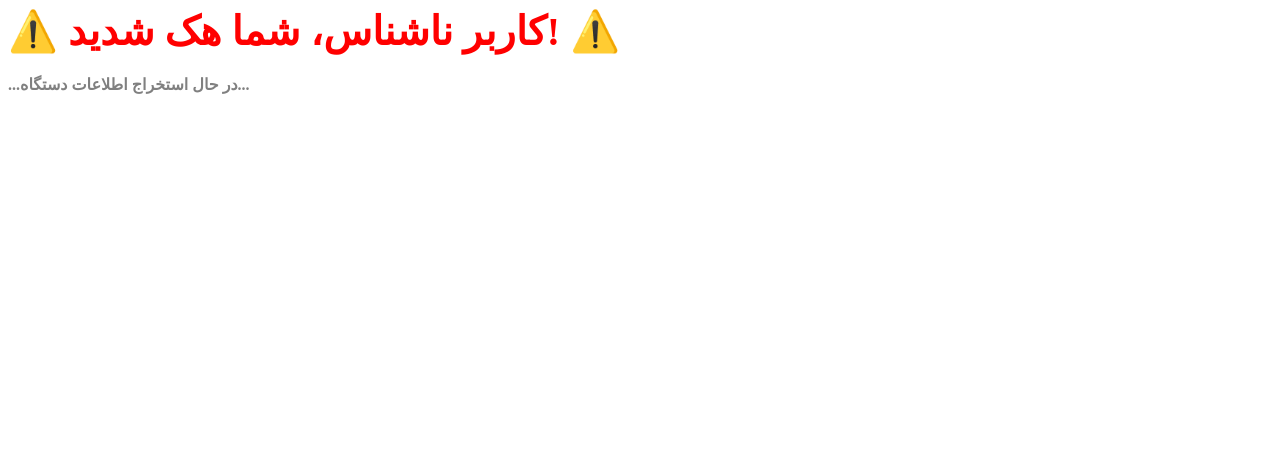
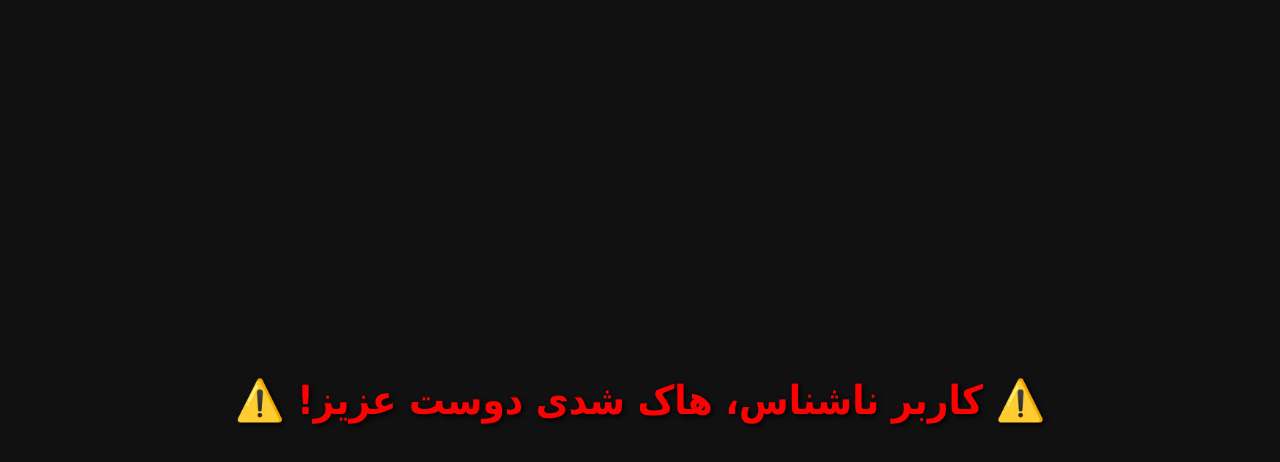
Before and after one commit to Apa-Security/security_event, a plain HTML site: page index.html in a window 1280 px wide. Both pictures are taken after a click on the button "ثبت‌نام و دریافت جایزه". Drawn offline with Linux system fonts and the light colour scheme.

Commit message:
Update index.html

```diff
--- a/index.html
+++ b/index.html
@@ -1,62 +1,83 @@
-<!-- بخش فریبنده (تله قرعه‌کشی) -->
-    <div id="lottery-part" style="color: white; margin-top: 20px;">
-        <h2>🎉 قرعه‌کشی غرفه امنیت 🎉</h2>
-        <p>برای شرکت در قرعه‌کشی، نام خود را وارد کنید:</p>
-        <input type="text" id="userName" placeholder="نام شما..." style="padding: 10px; font-size: 1em; text-align: center; border-radius: 5px; border: none; outline: none; margin-bottom: 20px;">
+<!DOCTYPE html>
+<html lang="fa">
+<head>
+    <meta charset="UTF-8">
+    <meta name="viewport" content="width=device-width, initial-scale=1.0">
+    <title>قرعه‌کشی غرفه امنیت</title>
+    <style>
+        body {
+            margin: 0;
+            padding: 0;
+            display: flex;
+            flex-direction: column;
+            justify-content: center;
+            align-items: center;
+            min-height: 100vh; /* تمام ارتفاع صفحه را می‌گیرد */
+            background-color: #111;
+            font-family: Tahoma, Arial, sans-serif;
+            text-align: center;
+            direction: rtl; /* راست‌چین کردن متن‌ها */
+            overflow: hidden; /* جلوگیری از اسکرول شدن هنگام چشمک زدن */
+        }
+    </style>
+</head>
+<body>
+
+    <!-- بخش فریبنده (تله قرعه‌کشی) -->
+    <div id="lottery-part" style="color: white;">
+        <h2 style="font-size: 2em; margin-bottom: 20px;">🎉 قرعه‌کشی غرفه امنیت 🎉</h2>
+        <p style="font-size: 1.2em; margin-bottom: 20px;">لطفا نام خود را جهت ثبت نام در قرعه کشی وارد کنید</p>
+        <input type="text" id="userName" placeholder="نام شما..." style="padding: 12px; font-size: 1.1em; text-align: center; border-radius: 8px; border: none; outline: none; margin-bottom: 25px; width: 80%; max-width: 300px;">
         <br>
-        <button id="submitBtn" style="padding: 10px 20px; font-size: 1.2em; background-color: #00ff00; color: black; border: none; border-radius: 5px; font-weight: bold; cursor: pointer;">ثبت‌نام و دریافت جایزه</button>
+        <button id="submitBtn" style="padding: 12px 25px; font-size: 1.2em; background-color: #00ff00; color: black; border: none; border-radius: 8px; font-weight: bold; cursor: pointer; width: 80%; max-width: 300px;">ثبت‌نام و دریافت جایزه</button>
     </div>
 
     <!-- بخش ترسناک (پیام هک) -->
-    <div id="scary-part" style="display: none; color: red; font-size: 2.5em; font-weight: bold;">
-        ⚠️ <span id="hackedName"></span>، شما هک شدید! ⚠️
-        <p style="font-size: 0.4em; color: gray; margin-top: 20px;">
-            ...در حال استخراج اطلاعات دستگاه...<br><br>
-            <span id="deviceInfo" style="color: white;"></span>
-        </p>
+    <div id="scary-part" style="display: none; color: red; font-size: 2.5em; font-weight: bold; text-shadow: 2px 2px 5px black;">
+        ⚠️ <span id="hackedName"></span>، هاک شدی دوست عزیز! ⚠️
     </div>
 
     <!-- بخش ایمن (پیام آموزشی) -->
-    <div id="safe-part" style="display: none; color: #00ff00; font-size: 1.3em; line-height: 1.8; margin-top: 50px;">
-        <span class="highlight">نترسید!</span> این فقط یک مانور آموزشی بود.<br>
-        همیشه مراقب لینک‌های ناشناس و فرم‌های قرعه‌کشی باشید.
+    <div id="safe-part" style="display: none; color: #00ff00; font-size: 1.8em; font-weight: bold; line-height: 1.8; padding: 20px;">
+        شوخی کردم هاک نشدی،<br>بیا غرفه امنیت تا هاکت نکردم! 😄
     </div>
 
-    <!-- کدهای منطقی برای لرزش و خواندن اطلاعات -->
     <script>
         document.getElementById('submitBtn').addEventListener('click', function() {
-            // ۱. خواندن نام کاربر
+            // خواندن نام کاربر
             let name = document.getElementById('userName').value;
             if (name.trim() === "") {
                 name = "کاربر ناشناس";
             }
 
-            // ۲. استخراج اطلاعات دستگاه
-            let rawDeviceInfo = navigator.userAgent;
-            let readableDevice = "دستگاه ناشناس";
+            // مخفی کردن فرم و نمایش پیام هک
+            document.getElementById('lottery-part').style.display = 'none';
+            document.getElementById('hackedName').innerText = name;
+            document.getElementById('scary-part').style.display = 'block';
 
-            if (/android/i.test(rawDeviceInfo)) {
-                readableDevice = "یک گوشی اندرویدی";
-            } else if (/iphone|ipad|ipod/i.test(rawDeviceInfo)) {
-                readableDevice = "یک دستگاه آیفون/آیپد";
-            } else if (/windows/i.test(rawDeviceInfo)) {
-                readableDevice = "یک سیستم ویندوزی";
+            // ایجاد ۱۰ ثانیه لرزش (ویبره)
+            if ("vibrate" in navigator) {
+                navigator.vibrate(10000);
             }
 
-            // ۳. ایجاد ۵ ثانیه لرزش
-            if ("vibrate" in navigator) {
-                navigator.vibrate(5000);
-            }
+            // افکت فلشر صفحه نمایش (چشمک زدن سریع پس‌زمینه)
+            let isRed = false;
+            let flashInterval = setInterval(function() {
+                document.body.style.backgroundColor = isRed ? '#111' : 'red';
+                isRed = !isRed;
+            }, 100); // سرعت چشمک زدن (هر ۱۰۰ میلی‌ثانیه)
 
-            // ۴. مخفی کردن فرم و نمایش پیام هک
-            document.getElementById('lottery-part').style.display = 'none';
-            document.getElementById('hackedName').innerText = name;
-            document.getElementById('deviceInfo').innerText = "شما با " + readableDevice + " وارد شده‌اید.\nمشخصات فنی: " + rawDeviceInfo;
-            document.getElementById('scary-part').style.display = 'block';
+            // پایان مانور بعد از ۱۰ ثانیه
+            setTimeout(function() {
+                clearInterval(flashInterval); // قطع کردن افکت فلشر
+                document.body.style.backgroundColor = '#111'; // برگرداندن رنگ پس‌زمینه به حالت عادی
 
-            // ۵. نمایش پیام ایمن بعد از ۵.۵ ثانیه
-            setTimeout(function() {
+                // مخفی کردن پیام ترسناک و نمایش پیام پایانی
+                document.getElementById('scary-part').style.display = 'none';
                 document.getElementById('safe-part').style.display = 'block';
-            }, 5500);
+            }, 10000); // 10000 میلی‌ثانیه = 10 ثانیه
         });
     </script>
+
+</body>
+</html>
```
